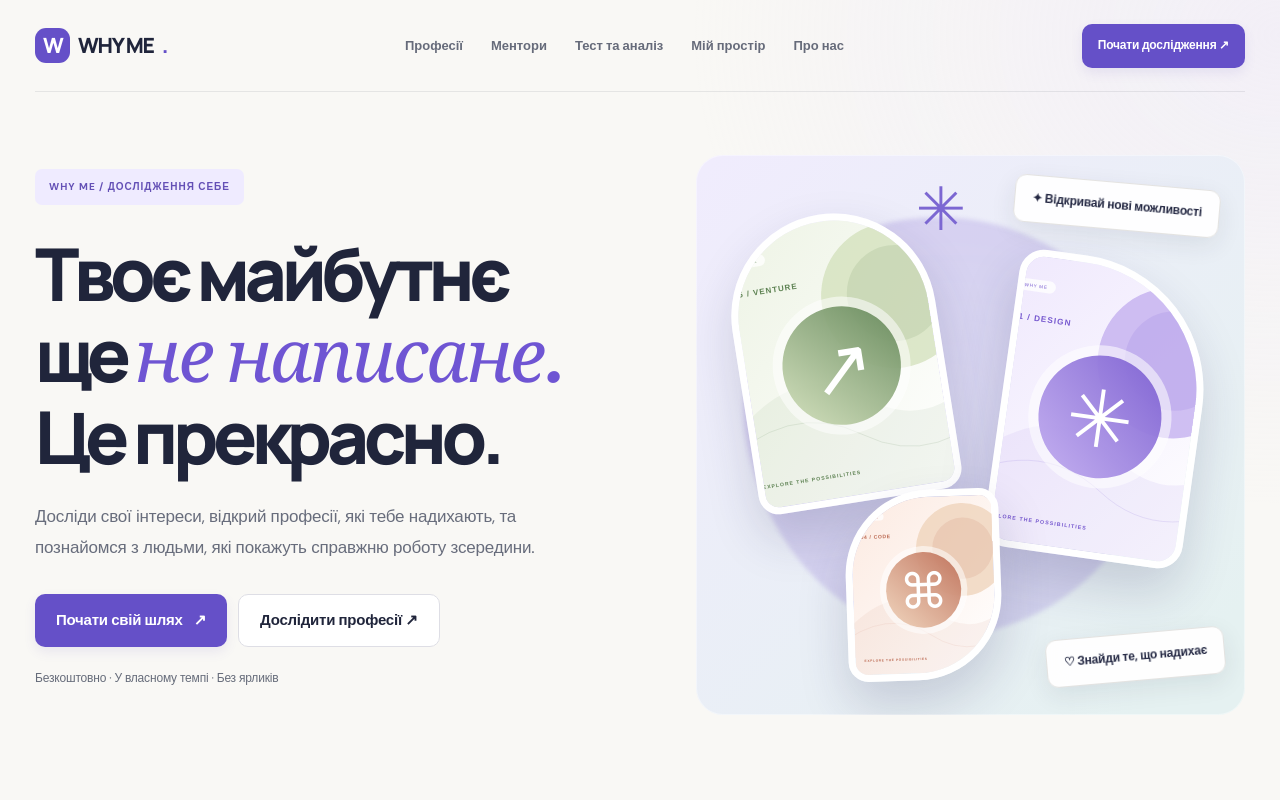
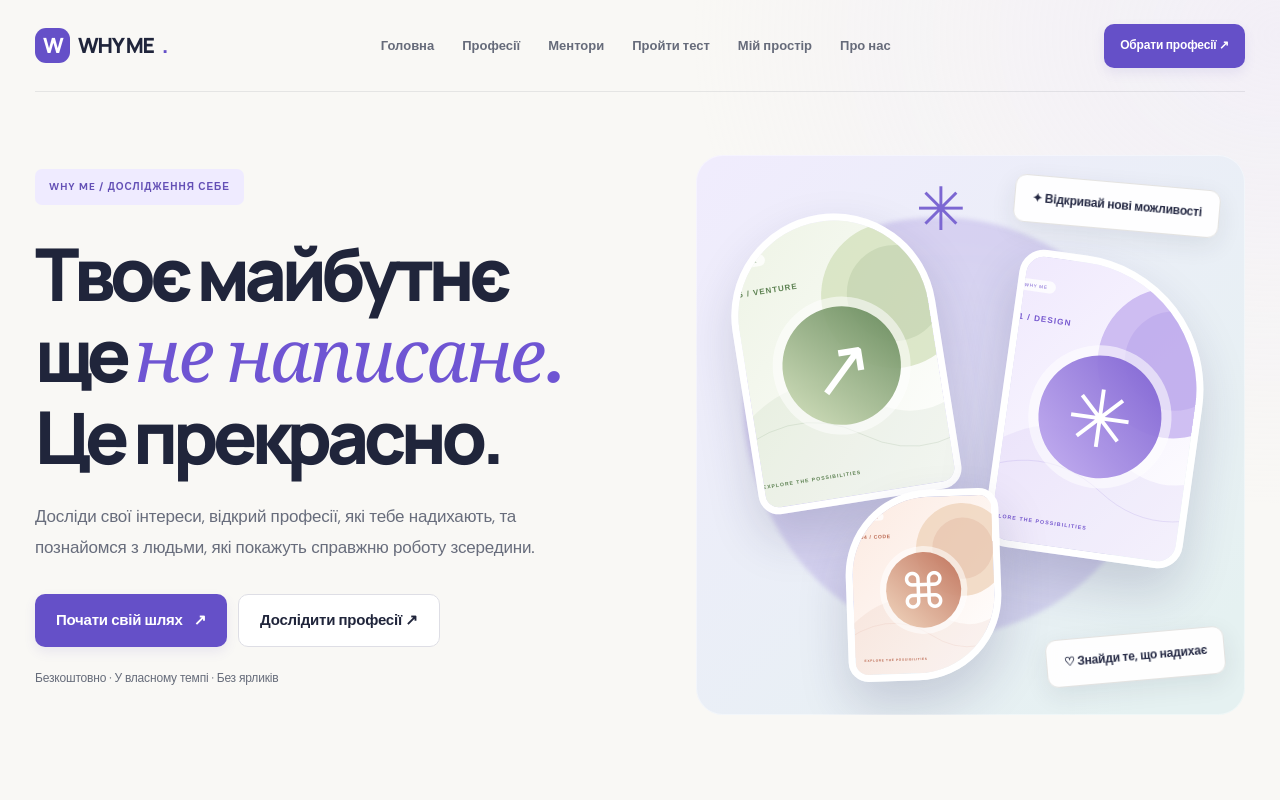
Before and after one commit to Anna-Mariia/why-me, a plain HTML site: page index.html in a window 1280 px wide. Shown: the top 800 px of the page. Drawn offline with Linux system fonts and the light colour scheme.

Commit message:
Update index.html

```diff
--- a/index.html
+++ b/index.html
@@ -22,13 +22,14 @@
             <div class="logo" onclick="navigate('home')" role="button" tabindex="0"
                 onkeydown="if(event.key==='Enter')navigate('home')"><span class="burst">W</span> WHY ME<span
                     class="accent">.</span></div>
-            <div class="navlinks" id="navlinks"><a href="#" onclick="navigate('jobs');return false">Професії</a><a
-                    href="#" onclick="navigate('mentors');return false">Ментори</a><a href="#"
-                    onclick="navigate('quiz');return false">Тест та аналіз</a><a href="#"
+            <div class="navlinks" id="navlinks"><a href="#" onclick="navigate('home');return false">Головна</a><a
+                    href="#" onclick="navigate('jobs');return false">Професії</a><a href="#"
+                    onclick="navigate('mentors');return false">Ментори</a><a href="#"
+                    onclick="navigate('quiz');return false">Пройти тест</a><a href="#"
                     onclick="navigate('dashboard');return false">Мій простір</a><a href="#"
                     onclick="navigate('about');return false">Про нас</a></div>
-            <div class="navright"><button class="btn btn-small" onclick="startFlow()">Почати дослідження
-                    ↗</button><button class="iconbtn mobile-menu" aria-label="Меню"
+            <div class="navright"><button class="btn btn-small" onclick="startFlow()">Обрати професії ↗</button><button
+                    class="iconbtn mobile-menu" aria-label="Меню"
                     onclick="document.getElementById('navlinks').classList.toggle('open')">☰</button></div>
         </nav>
     </div>
@@ -52,3 +53,5 @@
 </body>
 
 </html>
+
+</html>
```
